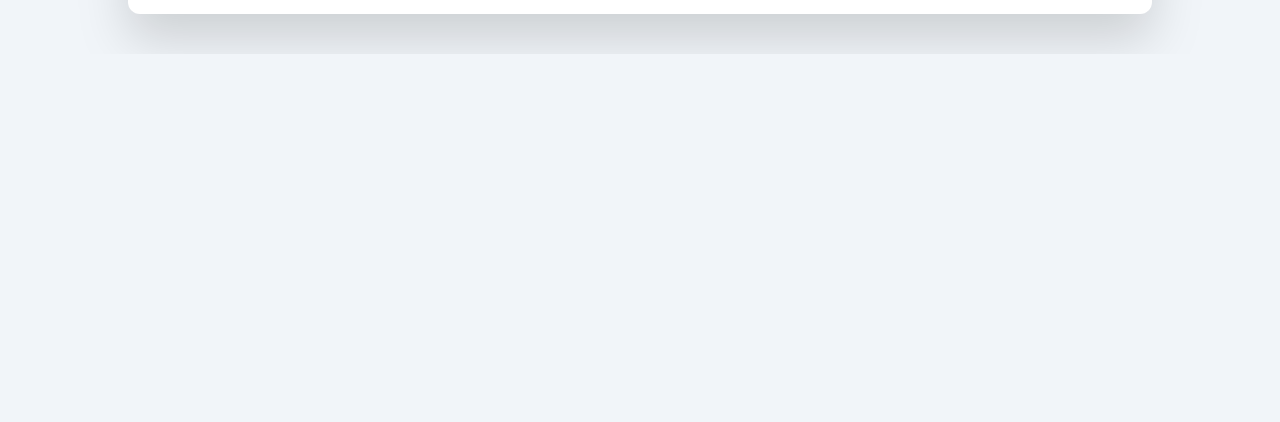
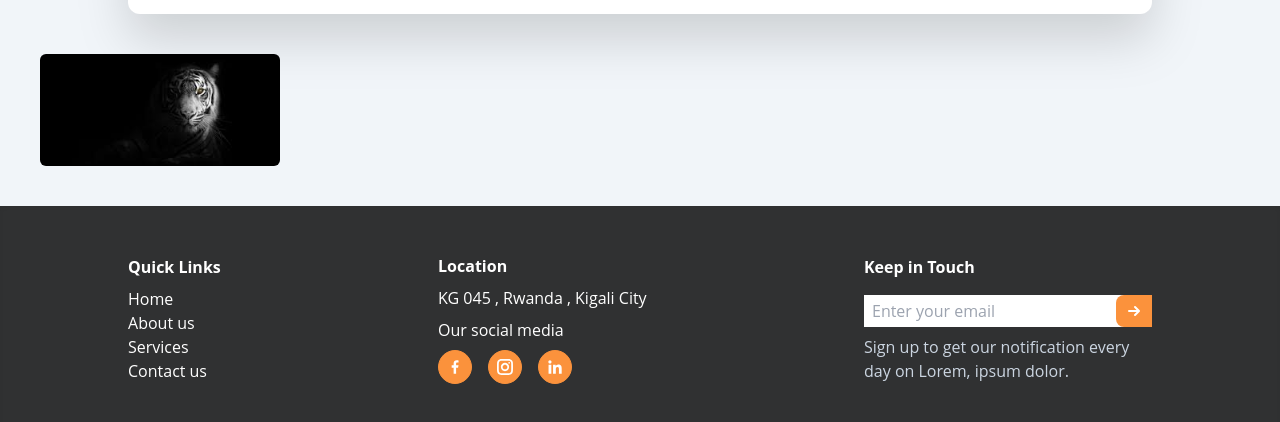
Before and after one commit to Ikevine/Bridge-design-ltd, a Next.js app: page / in a window 1280 px wide. Shown: the part 1668-2090 px from the top of the page. Before the commit the page ends 1722 px from the top, so only its background shows below. Built offline with nearby package versions, Linux system fonts and the light colour scheme.

Commit message:
adding brand , Footer components

```diff
--- a/components/Brand.jsx
+++ b/components/Brand.jsx
@@ -1,9 +1,9 @@
 import React from 'react'
-
+import Image from 'next/legacy/image'
 const Brand = () => {
   return (
-    <div>
-
+    <div className='relative m-10 h-28 w-60 '>
+       <Image src='/tiger.jpg' alt='brand work with us' layout='fill' objectFit='cover' className='rounded-md'/>
     </div>
   )
 }
--- a/components/Footer.jsx
+++ b/components/Footer.jsx
@@ -1,10 +1,53 @@
 import React from 'react'
-
+import Link from 'next/link'
+import {GrFacebookOption , GrInstagram , GrLinkedinOption} from 'react-icons/gr'
+import { HiArrowSmRight } from 'react-icons/hi'
 const Footer = () => {
   return (
-    <>
-
-    </>
+    <div className='bg-black/80 text-white shadow-inner py-4'>
+       <div className="flex justify-between items-center w-[80%] h-fit py-8 mx-auto">
+         {/* linked list */}
+          <div className="">
+             <h3 className='font-bold mb-2'>Quick Links</h3>
+             <ul classNclassName='font-bold mb-2'ame='flex flex-col space-y-1'>
+              <Link href='#'>
+                 <li className='hover:text-orange-400 duration-500 ease-in-out'>Home</li>
+              </Link>
+              <Link href='#'>
+                 <li className='hover:text-orange-400 duration-500 ease-in-out'>About us</li>
+              </Link>
+              <Link href='#'>
+                 <li className='hover:text-orange-400 duration-500 ease-in-out'>Services</li>
+              </Link>
+              <Link href='#'>
+                 <li className='hover:text-orange-400 duration-500 ease-in-out'>Contact us</li>
+              </Link>
+             </ul>
+          </div>
+         {/* location */}
+         <div>
+         <h3 className='font-bold mb-2'>Location</h3>
+          <div className="flex flex-col space-y-2">
+              <h4 className='font-medium'>KG 045 , Rwanda , Kigali City</h4>
+              <h4 className='font-medium'>Our social media</h4>
+              <div className="flex gap-4">
+                <span className='p-2 bg-orange-400 rounded-full hover:bg-transparent border-orange-400 border duration-500 ease-in'><GrFacebookOption/></span>
+                <span className='p-2 bg-orange-400 rounded-full hover:bg-transparent border-orange-400 border duration-500 ease-in'><GrInstagram/></span>
+                <span className='p-2 bg-orange-400 rounded-full hover:bg-transparent border-orange-400 border duration-500 ease-in'><GrLinkedinOption/></span>
+            </div>
+          </div>
+         </div>
+         {/* subscribe */}
+         <div className="flex flex-col space-y-2">
+           <h3 className='font-bold mb-2'>Keep in Touch</h3>
+           <div className="relative h-8 bg-white ">
+               <input type="text" placeholder='Enter your email' className='focus:outline-none focus:border-b-4 text-black p-2 transition-colors focus:border-b-orange-400 w-full h-full'/>
+               <span className='absolute bg-orange-400 top-0 bottom-0 right-0 flex justify-center items-center text-xl px-2 rounded-tl-lg rounded-bl-lg'><HiArrowSmRight/></span>
+           </div>
+           <p className='w-72 text-slate-300'>Sign up to get our notification every day on  Lorem, ipsum dolor.</p>
+         </div>
+       </div>
+    </div>
   )
 }
 
--- a/pages/index.js
+++ b/pages/index.js
@@ -1,4 +1,4 @@
-import { Hero , Show , Testimonial} from "@/components"
+import { Hero , Show , Testimonial , Brand} from "@/components"
 
 export default function Home() {
   return (
@@ -6,6 +6,7 @@ export default function Home() {
      <Hero/>
      <Show/>
      <Testimonial/>
+     <Brand/>
     </>
   )
 }
```
